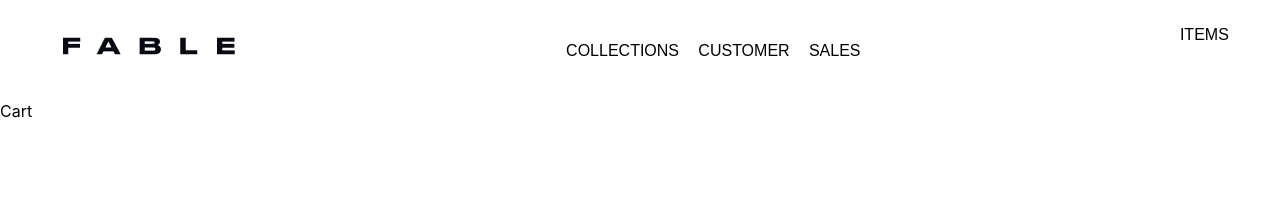
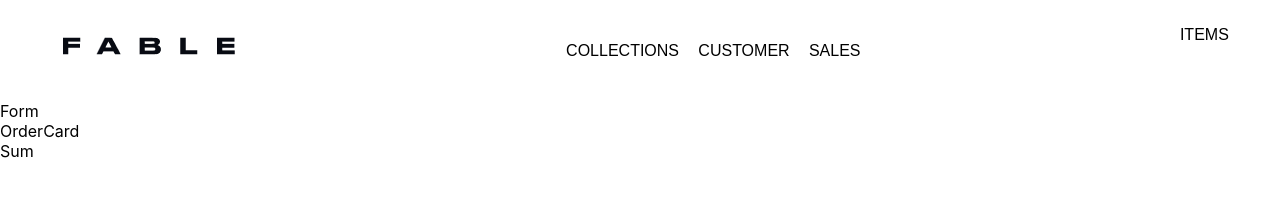
Before and after one commit to alison2686/fashion-app, a React (Create React App) app: page /cart in a window 1280 px wide. Shown: the top 211 px of the page. Built offline with nearby package versions, Linux system fonts and the light colour scheme; a web font is replaced by a local one.

Commit message:
add Cart components

```diff
--- /dev/null
+++ b/src/Components/Form/Form.js
@@ -0,0 +1,9 @@
+import React from 'react'
+
+const Form = () => {
+  return (
+    <div>Form</div>
+  )
+}
+
+export default Form
--- /dev/null
+++ b/src/Components/OrderCard/OrderCard.js
@@ -0,0 +1,9 @@
+import React from 'react'
+
+const OrderCard = () => {
+  return (
+    <div>OrderCard</div>
+  )
+}
+
+export default OrderCard
--- /dev/null
+++ b/src/Components/Sum/Sum.js
@@ -0,0 +1,9 @@
+import React from 'react'
+
+const Sum = () => {
+  return (
+    <div>Sum</div>
+  )
+}
+
+export default Sum
--- a/src/Pages/Cart.js
+++ b/src/Pages/Cart.js
@@ -1,8 +1,23 @@
 import React from 'react'
+import Form from '../Components/Form/Form'
+import OrderCard from '../Components/OrderCard/OrderCard'
+import Sum from '../Components/Sum/Sum'
 
 const Cart = () => {
   return (
-    <div>Cart</div>
+    <div>
+      <div>
+        <Form />
+      </div>
+      <div>
+        <div>
+          <OrderCard />
+        </div>
+        <div>
+          <Sum />
+        </div>
+      </div>
+    </div>
   )
 }
 
```
Also changed, not shown: src/Components/Form/Form.css (added), src/Components/OrderCard/OrderCard.css (added), src/Components/Sum/Sum.css (added).
